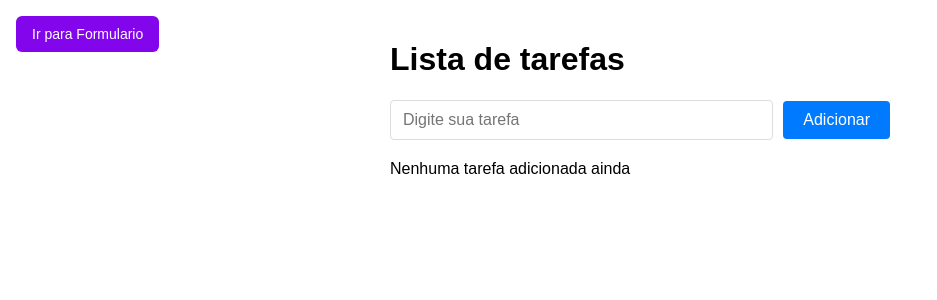
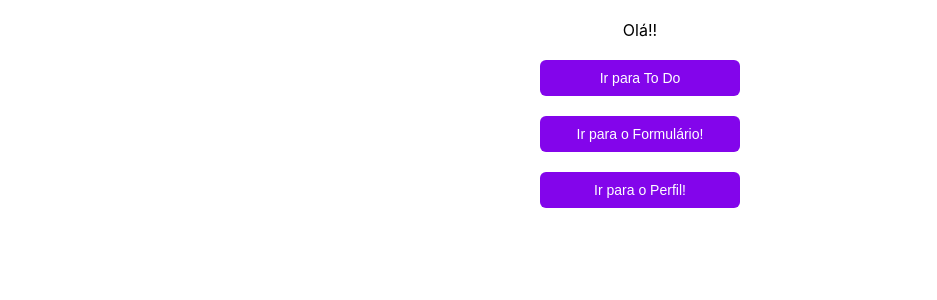
Before and after one commit to 3ramon/meu-treino, a React (Create React App) app: page / in a window 1280 px wide. Shown: the top 300 px of the page, without its empty margins (0-937 px from the left). Built offline with nearby package versions, Linux system fonts and the light colour scheme.

Commit message:
criando protectedRoute e utilizando localStorage

```diff
--- a/src/App.tsx
+++ b/src/App.tsx
@@ -2,6 +2,10 @@ import { BrowserRouter, Routes, Route } from "react-router-dom";
 import "./App.css";
 import Todohome from "./pages/Todohome";
 import FormUser from "./pages/FormUser";
+import Home from "./pages/Home";
+import Profile from "./pages/Profile";
+
+import { ProtectedRoutes } from "./pages/ProtectedRoutes";
 import { UserProvider } from "./context/useContext";
 
 function App() {
@@ -9,7 +13,18 @@ function App() {
         <UserProvider>
             <BrowserRouter>
                 <Routes>
-                    <Route path="/" element={<Todohome />} />
+                    <Route path="/" element={<Home />} />
+
+                    <Route
+                        path="/Profile"
+                        element={
+                            <ProtectedRoutes>
+                                <Profile />
+                            </ProtectedRoutes>
+                        }
+                    />
+
+                    <Route path="/ToDo" element={<Todohome />} />
                     <Route path="/FormUser" element={<FormUser />} />
                 </Routes>
             </BrowserRouter>
--- a/src/context/useContext.tsx
+++ b/src/context/useContext.tsx
@@ -1,4 +1,4 @@
-import React, { createContext, useState, ReactNode } from 'react';
+import React, { createContext, useState, ReactNode, useEffect } from "react";
 
 // O formato dos dados que queremos salvar
 interface UserData {
@@ -13,17 +13,29 @@ interface UserContextType {
     logout: () => void;
 }
 
-export const UserContext = createContext<UserContextType>({} as UserContextType);
+export const UserContext = createContext<UserContextType>(
+    {} as UserContextType
+);
 
 export function UserProvider({ children }: { children: ReactNode }) {
     const [user, setUser] = useState<UserData | null>(null);
 
+    useEffect(() => {
+        const storedUser = localStorage.getItem("user");
+        if (storedUser) {
+            setUser(JSON.parse(storedUser));
+        }
+    }, []);
+
     function salvarUsuario(nome: string, email: string) {
-    setUser({ nome, email });
+        const newUser = { nome, email };
+        setUser(newUser);
+        localStorage.setItem("user", JSON.stringify(newUser));
     }
 
     function logout() {
         setUser(null);
+        localStorage.removeItem("user");
     }
 
     return (
--- a/src/pages/FormUser/index.tsx
+++ b/src/pages/FormUser/index.tsx
@@ -1,4 +1,4 @@
-import React, { useContext } from "react";
+import React, { useContext, useEffect } from "react";
 import { useNavigate } from "react-router-dom";
 
 import { useState } from "react";
@@ -20,7 +20,6 @@ export default function FormUser() {
         useState<StatusDoPedido>("aguardando");
     const [status, setStatus] = useState<string>("");
 
-    const [sendForm, setSendForm] = useState<boolean>(false);
 
     const usuario: UserInterface = {
         id: 1,
@@ -32,9 +31,10 @@ export default function FormUser() {
 
     const navigate = useNavigate();
 
-    const handleClick = () => {
-        navigate("/");
+      const handleClick = (route: any) => {
+        navigate(`${route}`);
     };
+
 
     function handleChange(event: React.ChangeEvent<HTMLInputElement>) {
         const evento = event.target;
@@ -74,20 +74,21 @@ export default function FormUser() {
     const { salvarUsuario } = useContext(UserContext);
 
     function handleSubmit() {
-        if (inputNameValue && inputEmailValue && inputIdadeValue) {
-            setSendForm(true);
+        // if (inputNameValue && inputEmailValue && inputIdadeValue) {
             exibirStatus(statusPedido);
             salvarUsuario(inputNameValue, inputEmailValue);
-        } else {
-            setSendForm(false);
-            alert("Favor preencher todas as informações");
-        }
+            navigate("/Profile");
+        // } else {
+        //     setSendForm(false);
+        //     alert("Favor preencher todas as informações");
+        // }
     }
+
 
     return (
         <div className="Form">
-            <button className="RouterButton" onClick={handleClick}>
-                Ir para To Do
+            <button className="RouterButton" onClick={()=> handleClick("/")}>
+                Voltar para
             </button>
             <h1>Formulario do Usuario</h1>
             <input
@@ -133,21 +134,6 @@ export default function FormUser() {
                 </select>
             </div>
             <button onClick={() => handleSubmit()}>Enviar fomulario</button>
-
-            {sendForm && (
-                <Layout />
-                // <div className="Resume">
-                //     <div>Nome: {}</div>
-                //     <div>Email: {inputEmailValue}</div>
-                //     <div>Idade: {inputIdadeValue}</div>
-                //     <div>
-                //         {planoAtivoBox
-                //             ? "Seu plano está ativo :D"
-                //             : "Você está com o plano desativado!"}
-                //     </div>
-                //     <div>{status}</div>
-                // </div>
-            )}
         </div>
     );
 }
--- /dev/null
+++ b/src/pages/Home/index.tsx
@@ -0,0 +1,34 @@
+import { useNavigate } from "react-router-dom";
+import "./style.css";
+
+export default function Home() {
+    const navigate = useNavigate();
+
+    const handleClick = (route: any) => {
+        navigate(`/${route}`);
+    };
+
+    return (
+        <div className="container">
+            Olá!!
+            <button
+                className="ButtonNavigation"
+                onClick={() => handleClick("ToDo")}
+            >
+                Ir para To Do
+            </button>
+            <button
+                className="ButtonNavigation"
+                onClick={() => handleClick("FormUser")}
+            >
+                Ir para o Formulário!
+            </button>
+            <button
+                className="ButtonNavigation"
+                onClick={() => handleClick("Profile")}
+            >
+                Ir para o Perfil!
+            </button>
+        </div>
+    );
+}
--- /dev/null
+++ b/src/pages/Home/style.css
@@ -0,0 +1,25 @@
+.container {
+    display: flex;
+    flex-direction: column;
+    align-items: center;
+    margin: 20px;
+}
+
+.ButtonNavigation {
+    margin-top: 20px;
+    width: 200px;
+
+    padding: 10px 16px;
+    background-color: #8305eb;
+    color: white;
+    border: none;
+    border-radius: 6px;
+    font-size: 14px;
+    cursor: pointer;
+
+    transition: background-color 0.2s ease;
+}
+
+.ButtonNavigation:hover {
+    background-color: #2b013f;
+}
--- /dev/null
+++ b/src/pages/Profile/index.tsx
@@ -0,0 +1,38 @@
+import { useNavigate } from "react-router-dom";
+import "./style.css";
+
+import { useContext } from "react";
+import { UserContext } from "../../context/useContext";
+
+export default function Profile() {
+    const { user, logout } = useContext(UserContext);
+
+    const navigate = useNavigate();
+    const handleClick = () => {
+        navigate(`/`);
+    };
+
+    return (
+        <div className="container">
+            {user ? (
+                <span className="UserLogado">
+                    Olá, {user.nome}!<div>Email: {user.email}</div>
+                    <button
+                        onClick={() => {
+                            logout();
+                            handleClick();
+                        }}
+                        className="ButtonLogout"
+                    >
+                        Sair
+                    </button>
+                </span>
+            ) : (
+                <span className="UserDeslogado">Visitante</span>
+            )}
+            <button className="RouterButton" onClick={handleClick}>
+                Voltar para Home
+            </button>
+        </div>
+    );
+}
--- /dev/null
+++ b/src/pages/Profile/style.css
@@ -0,0 +1,27 @@
+.container {
+    display: flex;
+    flex-direction: column;
+    align-items: center;
+    margin: 20px;
+}
+
+
+.RouterButton {
+    position: fixed;
+    top: 16px;
+    left: 16px;
+
+    padding: 10px 16px;
+    background-color: #8305eb;
+    color: white;
+    border: none;
+    border-radius: 6px;
+    font-size: 14px;
+    cursor: pointer;
+
+    transition: background-color 0.2s ease;
+}
+
+.RouterButton:hover {
+    background-color: #2b013f;
+}
--- /dev/null
+++ b/src/pages/ProtectedRoutes/index.tsx
@@ -0,0 +1,20 @@
+import { Navigate } from "react-router-dom";
+import { UserContext } from "../../context/useContext";
+import { useContext } from "react";
+import "./style.css";
+
+interface ProtectedRouteProps {
+    children: React.ReactNode;
+}
+
+export const ProtectedRoutes: React.FC<ProtectedRouteProps> = ({
+    children,
+}) => {
+    const { user } = useContext(UserContext);
+
+    if (!user) {
+        return <Navigate to="/FormUser" replace/>;
+    }
+
+    return <>{children}</>;
+};
--- /dev/null
+++ b/src/pages/ProtectedRoutes/style.css
@@ -0,0 +1,6 @@
+.container {
+    display: flex;
+    flex-direction: column;
+    align-items: center;
+    margin: 20px;
+}
--- a/src/pages/Todohome/index.tsx
+++ b/src/pages/Todohome/index.tsx
@@ -1,4 +1,4 @@
-import React from "react";
+import React, { useEffect } from "react";
 import { useNavigate } from "react-router-dom";
 
 import { useState } from "react";
@@ -13,7 +13,7 @@ export default function Todohome() {
     const navigate = useNavigate();
 
     const handleClick = () => {
-        navigate("/FormUser");
+        navigate("/");
     };
 
     function addTodo(text: string) {
@@ -34,7 +34,9 @@ export default function Todohome() {
 
     return (
         <div className="App">
-            <button className="RouterButton" onClick={handleClick}>Ir para Formulario</button>
+            <button className="RouterButton" onClick={handleClick}>
+                Voltar para Home
+            </button>
             <h1>Lista de tarefas</h1>
 
             <TodoForm adicionar={addTodo} />
```
Also changed, not shown: src/hooks/useForm.ts (added). Lines whose indentation alone changed are shown as unchanged.
